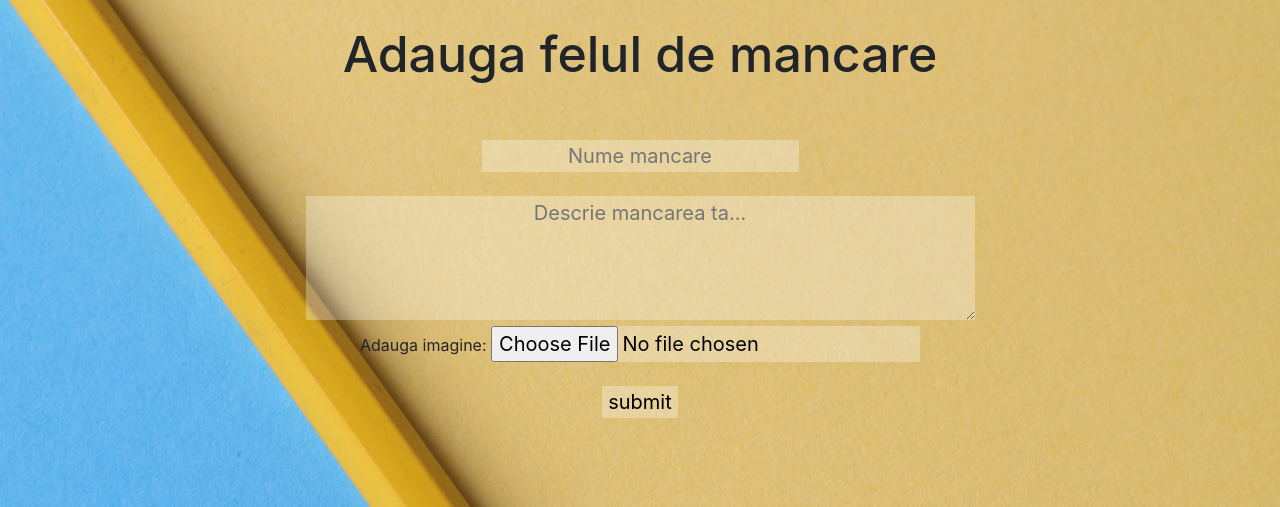
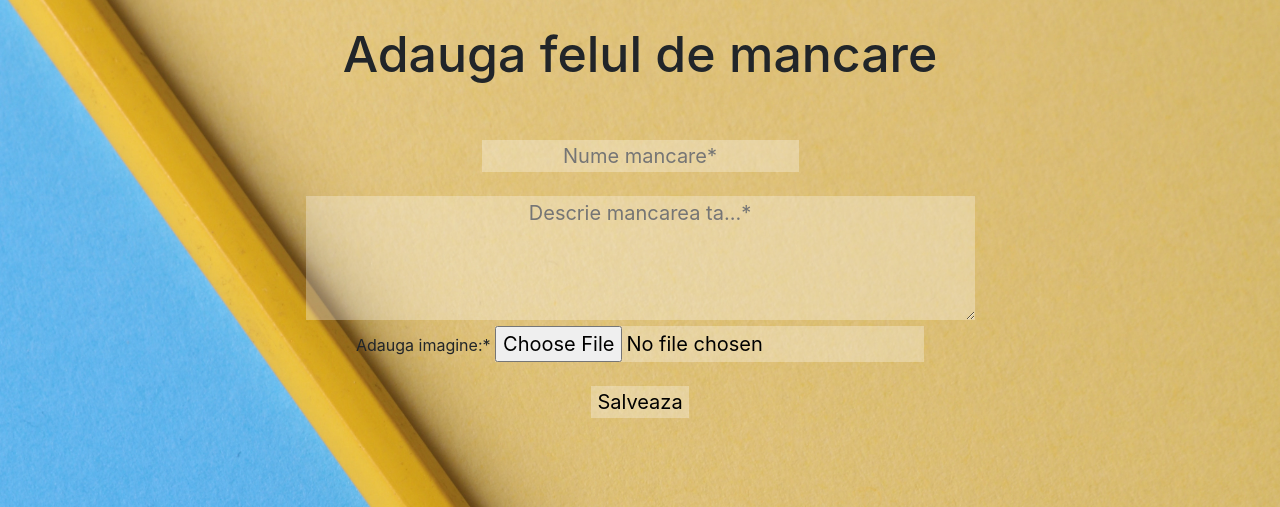
Before and after one commit to Elisei123/Program_Mancarea_Favorita, a Django app: page /add-eat/ in a window 1280 px wide. Shown: the part 62-569 px from the top of the page. Run offline with Django 3.2, Linux system fonts and the light colour scheme; some libraries are stand-ins or nearby versions.

Commit message:
Update add-eat

```diff
--- a/eat_smart/Web/views.py
+++ b/eat_smart/Web/views.py
@@ -24,7 +24,6 @@ def gallery(request):
 
 def adauga_mancare(request):
     #Poti sa folosesti GET, dar este mai riscant, deoarece iti poate da flood, spam - link
-    print("Hello form in submmitted")
     titlul = request.POST['nume']
     descriere = request.POST['descriere']
     imagine = request.POST['imagine']
--- a/eat_smart/templates/add-eat.html
+++ b/eat_smart/templates/add-eat.html
@@ -27,10 +27,10 @@ input, textarea {
         <br><br>
         <form action="/adauga_mancare/" method="POST">
             {% csrf_token %}
-            <input type="text" name="nume" placeholder="Nume mancare"><br><br>
-            <textarea rows="4" name="descriere" cols="50" placeholder="Descrie mancarea ta..."></textarea><br>
-            <p style="display: inline">Adauga imagine: </p> <input name="imagine" style="font-size:20px" type="file" name="pic" accept="image/*"><br><br>
-            <input type="submit" value="submit">
+            <input required type="text" name="nume" placeholder="Nume mancare*"><br><br>
+            <textarea required rows="4" name="descriere" cols="50" placeholder="Descrie mancarea ta...*"></textarea><br>
+            <p style="display: inline">Adauga imagine:* </p> <input required name="imagine" style="font-size:20px" type="file" name="pic" accept="image/*"><br><br>
+            <input type="submit" value="Salveaza">
         </form>
     </div>
 
```
